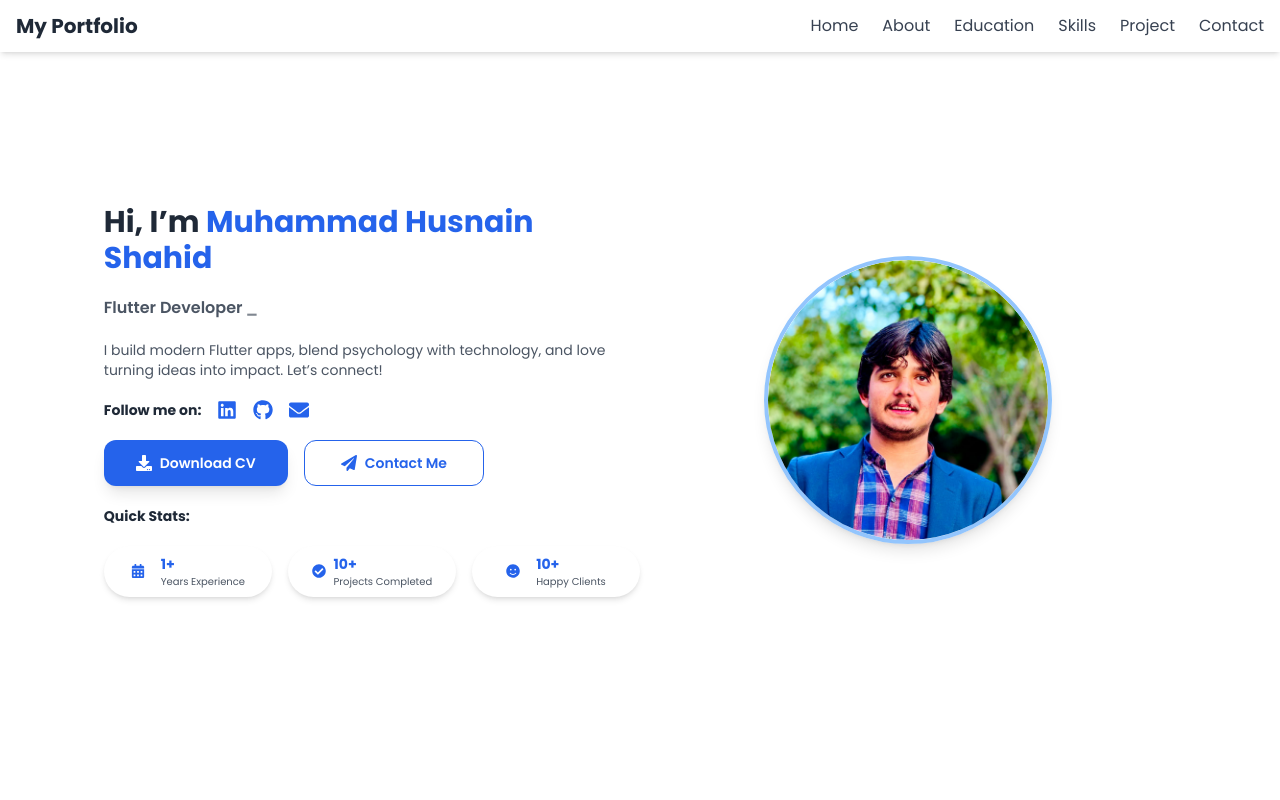
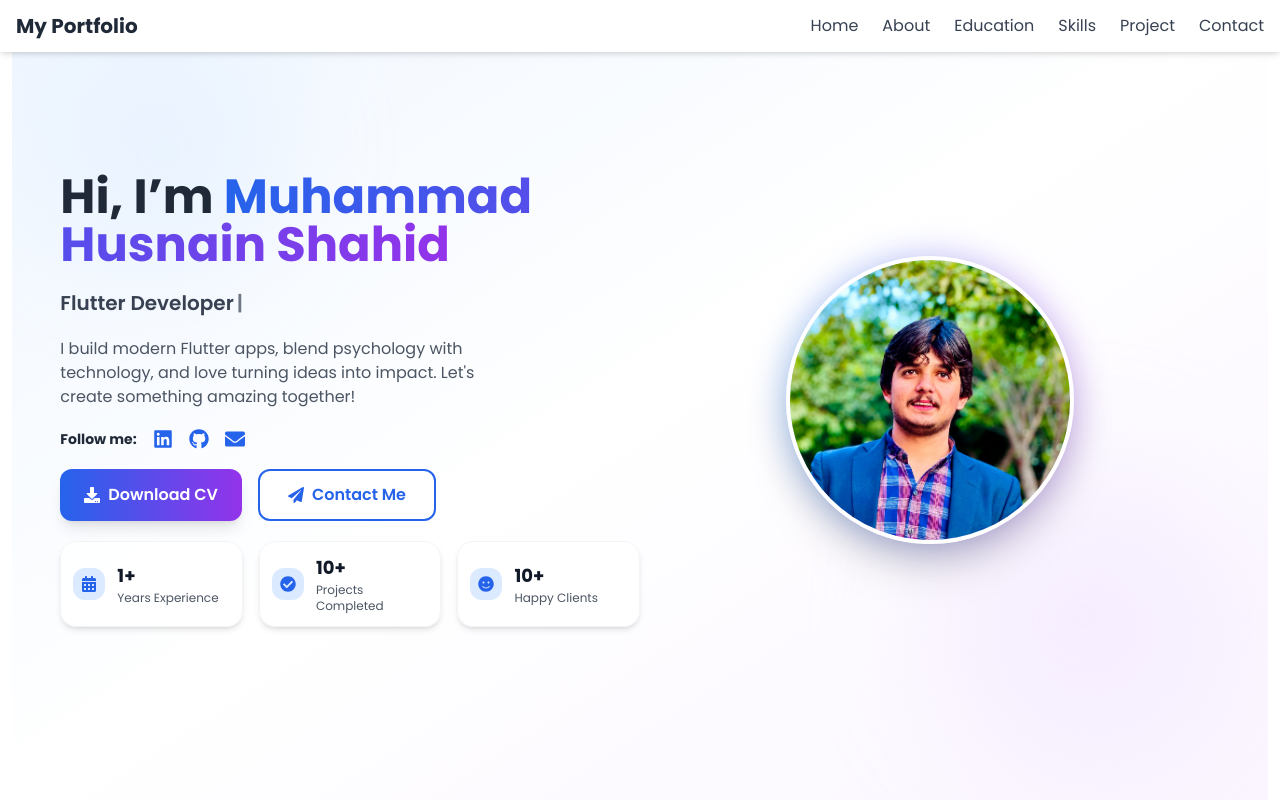
Before and after one commit to muhammadhusnainshahid/portfliohusnainsahab, a Next.js app: page / in a window 1280 px wide. Shown: the top 800 px of the page. Built offline with nearby package versions, Linux system fonts and the light colour scheme.

Commit message:
Update Hero.jsx

```diff
--- a/src/components/Hero.jsx
+++ b/src/components/Hero.jsx
@@ -1,15 +1,13 @@
+"use client";
 import {
   FaLinkedin,
   FaGithub,
   FaEnvelope,
   FaDownload,
   FaPaperPlane,
-} from "react-icons/fa";
-import {
   FaCalendarAlt,
   FaCheckCircle,
   FaSmile,
-  FaCodeBranch,
 } from "react-icons/fa";
 import { motion } from "framer-motion";
 import { Typewriter } from "react-simple-typewriter";
@@ -17,18 +15,39 @@ import { Typewriter } from "react-simple-typewriter";
 export default function Hero() {
   return (
     <motion.section
-      initial={{ opacity: 0, x: -50 }}
-      animate={{ opacity: 1, x: 0 }}
+      initial={{ opacity: 0, y: 50 }}
+      animate={{ opacity: 1, y: 0 }}
       transition={{ duration: 0.8, ease: "easeOut" }}
       id="hero"
-      className="min-h-screen flex flex-col-reverse md:flex-row items-center justify-between px-3 md:px-10 py-10"
+      className="relative min-h-screen flex flex-col-reverse md:flex-row items-center justify-between px-5 md:px-12 py-12 bg-gradient-to-br from-blue-50 via-white to-purple-50 overflow-hidden"
     >
+      {/* Background Decorative Elements */}
+      <motion.div
+        animate={{ scale: [1, 1.1, 1], opacity: [0.2, 0.3, 0.2] }}
+        transition={{ duration: 8, repeat: Infinity, ease: "easeInOut" }}
+        className="absolute top-10 left-10 w-56 h-56 bg-blue-200 rounded-full blur-3xl"
+      />
+      <motion.div
+        animate={{ scale: [1, 1.05, 1], opacity: [0.2, 0.3, 0.2] }}
+        transition={{ duration: 8, repeat: Infinity, ease: "easeInOut", delay: 2 }}
+        className="absolute bottom-10 right-10 w-72 h-72 bg-purple-200 rounded-full blur-3xl"
+      />
+
       {/* Left Content */}
-      <div className="md:w-1/2 space-y-5 text-center md:text-left">
-        <h1 className="text-2xl md:text-3xl font-bold text-gray-800">
-          Hi, I’m <span className="text-blue-600">Muhammad Husnain Shahid</span>
+      <motion.div
+        initial={{ opacity: 0, x: -50 }}
+        animate={{ opacity: 1, x: 0 }}
+        transition={{ duration: 0.8, ease: "easeOut" }}
+        className="md:w-1/2 space-y-5 text-center md:text-left relative z-10"
+      >
+        <h1 className="text-3xl md:text-4xl lg:text-5xl font-bold text-gray-800">
+          Hi, I’m{" "}
+          <span className="text-transparent bg-clip-text bg-gradient-to-r from-blue-600 to-purple-600">
+            Muhammad Husnain Shahid
+          </span>
         </h1>
-        <h2 className="text-md md:text-md font-semibold text-gray-600">
+
+        <h2 className="text-md md:text-lg lg:text-xl font-semibold text-gray-700">
           <Typewriter
             words={[
               "IT Professional",
@@ -38,112 +57,102 @@ export default function Hero() {
             ]}
             loop={true}
             cursor
-            cursorStyle="_"
+            cursorStyle="|"
             typeSpeed={80}
             deleteSpeed={60}
             delaySpeed={1500}
           />
         </h2>
 
-        <p className="text-gray-600 text-sm">
-          I build modern Flutter  apps, blend psychology with technology, and love
-          turning ideas into impact. Let’s connect!
+        <p className="text-gray-600 text-sm md:text-base max-w-md mx-auto md:mx-0">
+          I build modern Flutter apps, blend psychology with technology, and love turning ideas into impact. Let's create something amazing together!
         </p>
 
         {/* Social Icons */}
-        <div className="flex gap-4 justify-center md:justify-start items-center text-blue-600 text-xl">
-          <p className="text-gray-800 font-bold text-xs md:text-sm">Follow me on:</p>
-          <a
-            href="https://www.linkedin.com/in/muhammad-husnain-shahid-36b34b26b?utm_source=share&utm_campaign=share_via&utm_content=profile&utm_medium=android_app"
-            target="_blank"
-            rel="noopener noreferrer"
-          >
-            <FaLinkedin />
-          </a>
-          <a
-            href="https://github.com/muhammadhusnainshahid"
-            target="_blank"
-            rel="noopener noreferrer"
-          >
-            <FaGithub />
-          </a>
-          <a href="muhammad.bsit580@iiu.edu.pk">
-            <FaEnvelope />
-          </a>
-        </div>
+        <motion.div
+          initial={{ opacity: 0, y: 20 }}
+          animate={{ opacity: 1, y: 0 }}
+          transition={{ delay: 0.4 }}
+          className="flex gap-4 justify-center md:justify-start items-center text-blue-600 text-xl"
+        >
+          <p className="text-gray-800 font-bold text-xs md:text-sm">Follow me:</p>
+          <motion.a whileHover={{ scale: 1.2, y: -3 }} href="https://www.linkedin.com/in/muhammad-husnain-shahid-36b34b26b" target="_blank" rel="noopener noreferrer"><FaLinkedin /></motion.a>
+          <motion.a whileHover={{ scale: 1.2, y: -3 }} href="https://github.com/muhammadhusnainshahid" target="_blank" rel="noopener noreferrer"><FaGithub /></motion.a>
+          <motion.a whileHover={{ scale: 1.2, y: -3 }} href="mailto:muhammad.bsit580@iiu.edu.pk"><FaEnvelope /></motion.a>
+        </motion.div>
 
         {/* Buttons */}
-        <div className="flex gap-4 flex-wrap justify-center md:justify-start mt-6">
-          {/* Download CV Button */}
-          <a
+        <motion.div
+          initial={{ opacity: 0, y: 20 }}
+          animate={{ opacity: 1, y: 0 }}
+          transition={{ delay: 0.6 }}
+          className="flex gap-4 flex-wrap justify-center md:justify-start mt-6"
+        >
+          <motion.a
+            whileHover={{ y: -5 }}
             href="/husnainre.pdf"
             download
-            className="text-sm flex items-center gap-2 px-8 py-3 bg-blue-600 text-white rounded-xl font-semibold shadow-lg hover:bg-blue-700 transition duration-300"
+            className="flex items-center gap-2 px-6 py-3 bg-gradient-to-r from-blue-600 to-purple-600 text-white rounded-xl font-semibold shadow-lg hover:shadow-xl transition-all"
           >
-            <FaDownload className="text-base" />
-            Download CV
-          </a>
+            <FaDownload /> Download CV
+          </motion.a>
+          <motion.a
+            whileHover={{ y: -5 }}
+            href="#contact"
+            className="flex items-center gap-2 px-7 py-3 border-2 border-blue-600 text-blue-600 rounded-xl font-semibold bg-white hover:bg-blue-50 transition-all"
+          >
+            <FaPaperPlane /> Contact Me
+          </motion.a>
+        </motion.div>
 
-          {/* Contact Me Button */}
-          <a
-            href="#contact"
-            className="text-sm flex items-center gap-2 px-9 py-3 border border-blue-600 text-blue-600 rounded-xl font-semibold bg-white hover:bg-blue-50 transition duration-300"
-          >
-            <FaPaperPlane className="text-base" />
-            Contact Me
-          </a>
-        </div>
-
-        <div>
-          <p className="text-gray-800 font-bold text-sm">Quick Stats:</p>
-        </div>
-
-        <div className="grid grid-cols-1 sm:grid-cols-2 lg:grid-cols-3 gap-4 mt-6 justify-center md:justify-start">
-          {/* Years Experience */}
-          <div className="flex items-center justify-center gap-4 bg-white rounded-full shadow-md px-6 py-2 w-full">
-            <div className="text-blue-600 text-sm">
-              <FaCalendarAlt />
-            </div>
-            <div>
-              <p className="text-sm font-bold text-blue-600">1+</p>
-              <p className="text-gray-600 text-[10px]">Years Experience</p>
-            </div>
-          </div>
-
-          {/* Projects Completed */}
-          <div className="flex items-center justify-center gap-2 bg-white rounded-full shadow-md px-4 py-2 w-full">
-            <div className="text-blue-600 text-sm">
-              <FaCheckCircle />
-            </div>
-            <div>
-              <p className="text-sm font-bold text-blue-600">10+</p>
-              <p className="text-gray-600 text-[10px]">Projects Completed</p>
-            </div>
-          </div>
-
-          {/* Happy Clients */}
-          <div className="flex items-center justify-center gap-4 bg-white rounded-full shadow-md px-6 py-2 w-full">
-            <div className="text-blue-600 text-sm">
-              <FaSmile />
-            </div>
-            <div>
-              <p className="text-sm font-bold text-blue-600">10+</p>
-              <p className="text-gray-600 text-[10px]">Happy Clients</p>
-            </div>
-          </div>
-        </div>
-      </div>
+        {/* Quick Stats */}
+        <motion.div
+          initial={{ opacity: 0, y: 20 }}
+          animate={{ opacity: 1, y: 0 }}
+          transition={{ delay: 0.8 }}
+          className="grid grid-cols-1 sm:grid-cols-2 lg:grid-cols-3 gap-4 mt-6"
+        >
+          {[
+            { icon: <FaCalendarAlt />, value: "1+", label: "Years Experience" },
+            { icon: <FaCheckCircle />, value: "10+", label: "Projects Completed" },
+            { icon: <FaSmile />, value: "10+", label: "Happy Clients" },
+          ].map((stat, i) => (
+            <motion.div
+              whileHover={{ scale: 1.05, y: -3 }}
+              key={i}
+              className="flex items-center gap-3 bg-white/80 backdrop-blur-sm rounded-2xl shadow-md p-3 border border-gray-100"
+            >
+              <div className="p-2 bg-blue-100 rounded-xl text-blue-600">{stat.icon}</div>
+              <div>
+                <p className="text-lg font-bold text-gray-900">{stat.value}</p>
+                <p className="text-gray-600 text-xs">{stat.label}</p>
+              </div>
+            </motion.div>
+          ))}
+        </motion.div>
+      </motion.div>
 
       {/* Right Image */}
-      <div className="md:w-1/2 mb-8 md:mb-0 flex justify-center">
-        <div className="group md:h-72 md:w-72 overflow-hidden rounded-full border-4 border-blue-300 shadow-lg w-40 h-40 mt-5 md:mb-5">
-          <img
+      <motion.div
+        initial={{ opacity: 0, scale: 0.9 }}
+        animate={{ opacity: 1, scale: 1 }}
+        transition={{ duration: 0.8, delay: 0.3 }}
+        className="md:w-1/2 mb-8 md:mb-0 flex justify-center relative z-10"
+      >
+        <div className="relative group">
+          <motion.div
+            animate={{ rotate: [0, 5, 0, -5, 0], scale: [1, 1.02, 1] }}
+            transition={{ duration: 10, repeat: Infinity, ease: "easeInOut" }}
+            className="absolute inset-0 bg-gradient-to-r from-blue-400 to-purple-400 rounded-full blur-lg opacity-50 group-hover:opacity-75 transition-opacity duration-500"
+          ></motion.div>
+          <motion.img
+            whileHover={{ scale: 1.05 }}
             src="/profile.jpeg"
             alt="Muhammad Husnain Shahid"
-            className="w-40 h-40 md:h-72 md:w-72 object-cover rounded-full transform transition duration-500 group-hover:scale-110"
+            className="relative h-40 w-40 sm:h-64 sm:w-64 md:h-72 md:w-72 rounded-full border-4 border-white shadow-2xl object-cover transform transition duration-700 group-hover:scale-110"
           />
         </div>
-      </div>
+      </motion.div>
     </motion.section>
   );
 }
```
